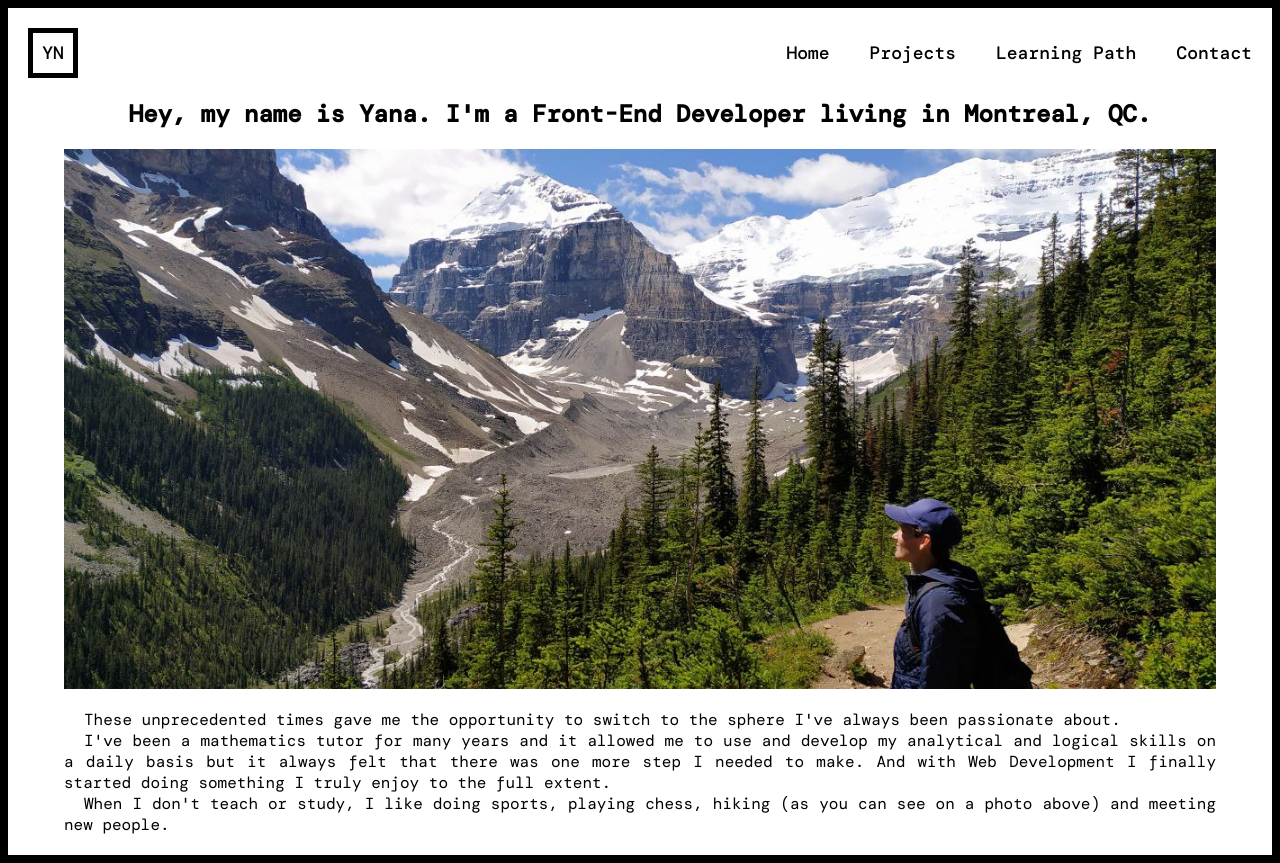
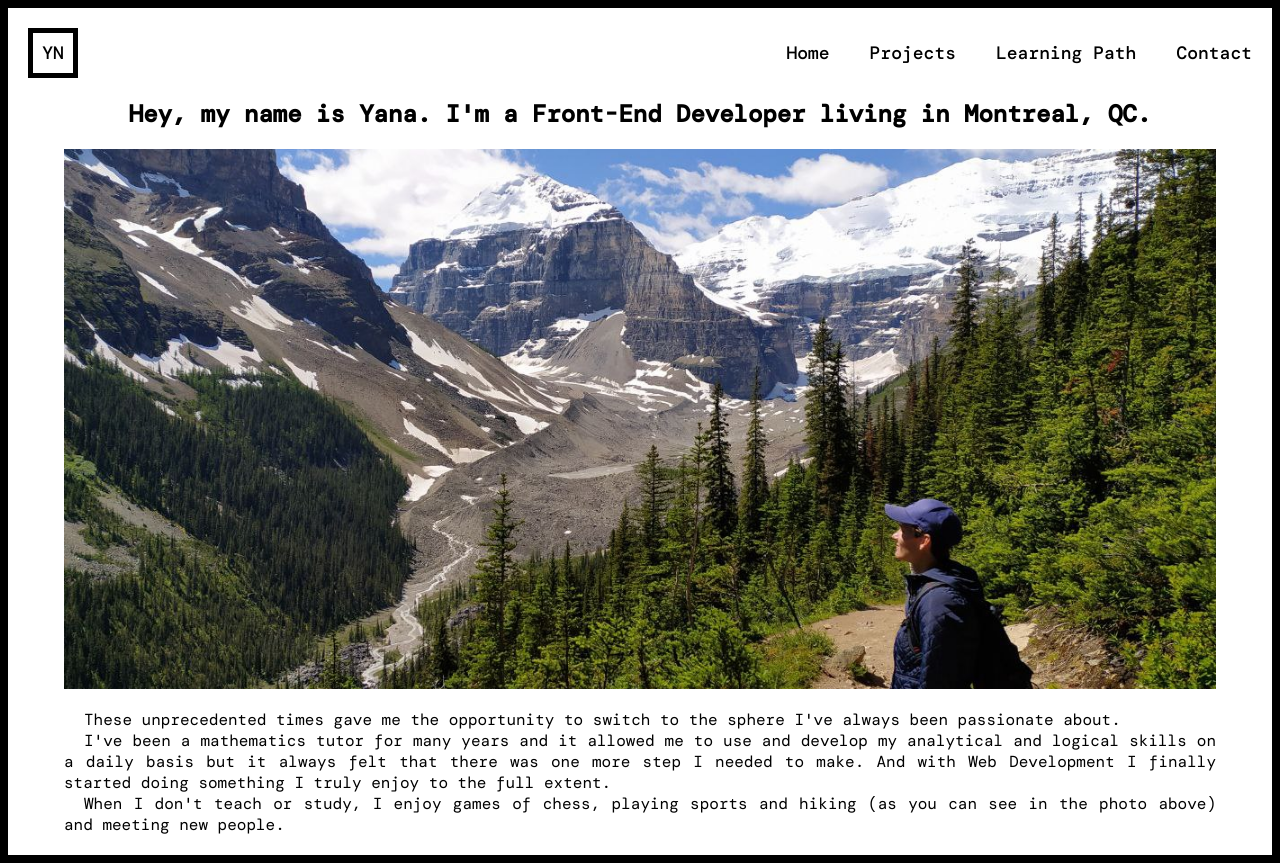
Before and after one commit to dnd1993/Portfolio-Project, a React (Create React App) app: page / in a window 1280 px wide. Built offline with nearby package versions, Linux system fonts and the light colour scheme; a web font is replaced by a local one.

Commit message:
Update Home.js

```diff
--- a/src/components/Home.js
+++ b/src/components/Home.js
@@ -25,8 +25,9 @@ export const Home = () => {
             enjoy to the full extent.
           </p>
           <p>
-            When I don't teach or study, I like doing sports, playing chess,
-            hiking (as you can see on a photo above) and meeting new people.
+            When I don't teach or study, I enjoy games of chess, playing sports
+            and hiking (as you can see in the photo above) and meeting new
+            people.
           </p>
         </article>
       </section>
```
